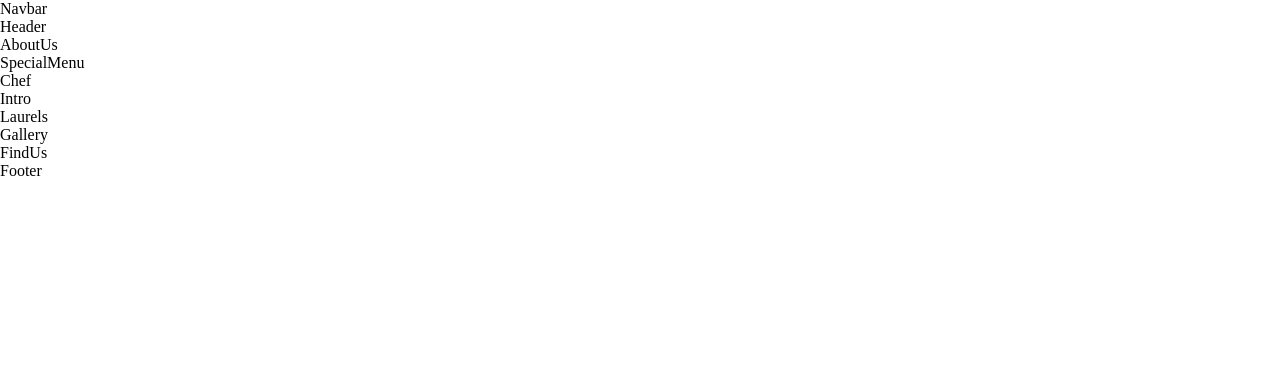
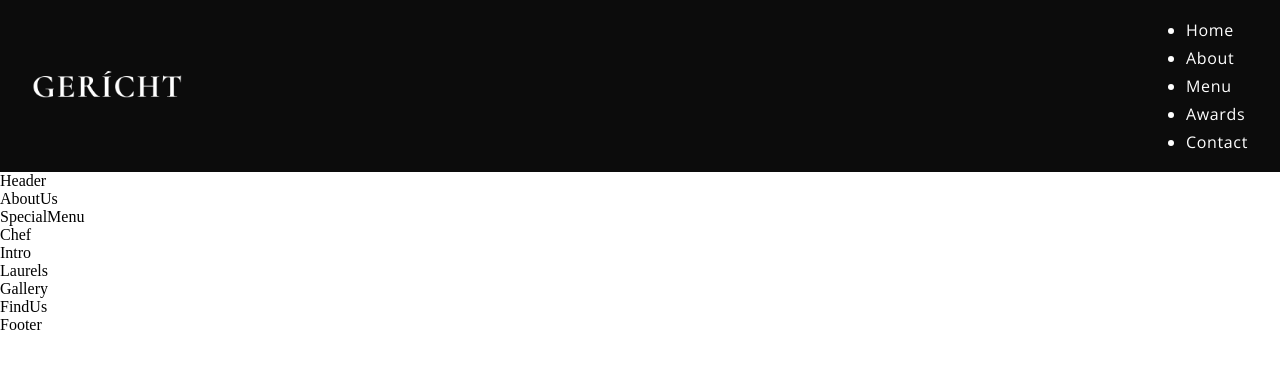
Before and after one commit to AnnaAn01/react-restaurant-website, a React (Create React App) app: page / in a window 1280 px wide. Shown: the top 368 px of the page. Built offline with nearby package versions, Linux system fonts and the light colour scheme; the HTML template or start-up script is replaced by a standard one; a web font is replaced by a local one.

Commit message:
styling the Navbar section

```diff
--- a/src/components/Navbar/Navbar.css
+++ b/src/components/Navbar/Navbar.css
@@ -0,0 +1,19 @@
+.app__navbar {
+  width: 100%;
+  display: flex;
+  justify-content: space-between;
+  align-items: center;
+  background: var(--color-black);
+
+  padding: 1rem 2rem;
+}
+
+.app__navbar-logo {
+  display: flex;
+  justify-content: flex-start;
+  align-items: center;
+}
+
+.app__navbar-logo img {
+  width: 150px;
+}
--- a/src/components/Navbar/Navbar.jsx
+++ b/src/components/Navbar/Navbar.jsx
@@ -6,9 +6,17 @@
 import './Navbar.css';
 
 const Navbar = () => (
-  <div>
-    Navbar
-  </div>
+  <nav className='app__navbar'>
+    <div className='app__navbar-logo'>
+      <img src={images.gericht} alt='app logo' /></div>
+    <ul className='app__navbar-links'>
+      <li className='p__opensans'> <a href='#home'>Home</a></li>
+      <li className='p__opensans'> <a href='#about'>About</a></li>
+      <li className='p__opensans'> <a href='#menu'>Menu</a></li>
+      <li className='p__opensans'> <a href='#awards'>Awards</a></li>
+      <li className='p__opensans'> <a href='#contact'>Contact</a></li>
+    </ul>
+  </nav>
 );
 
 export default Navbar;
```
